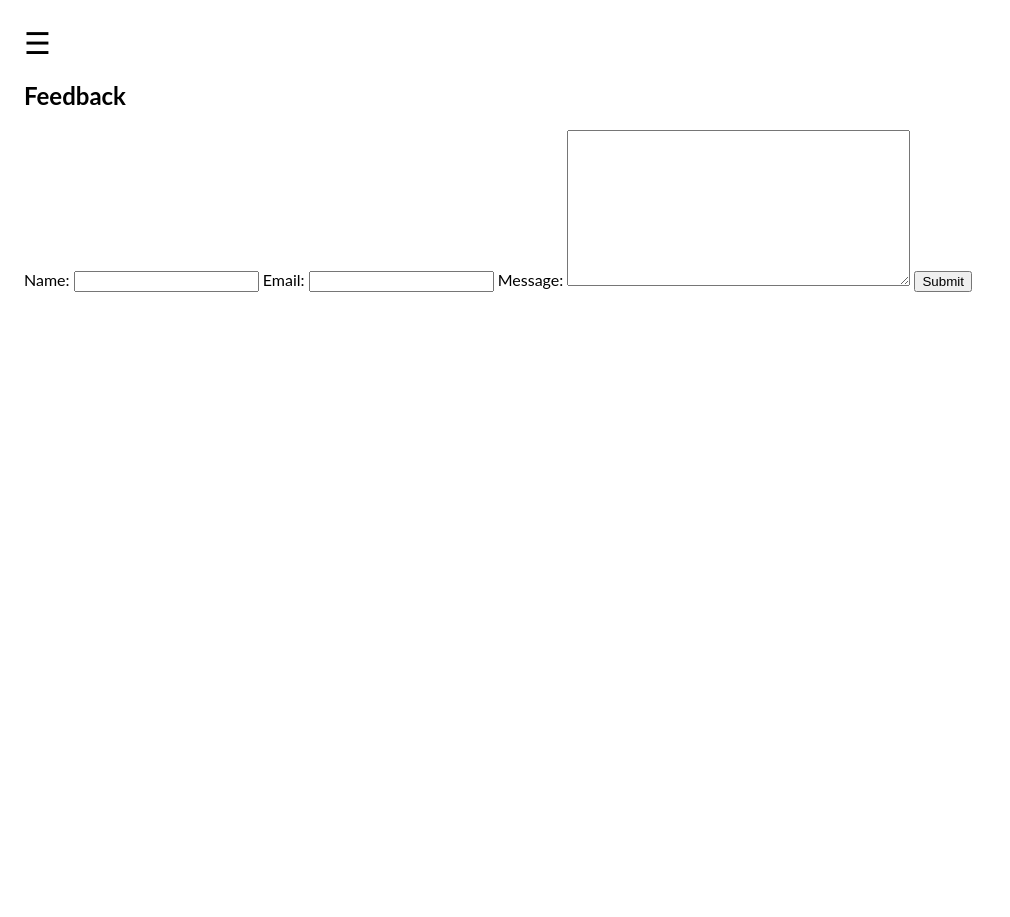
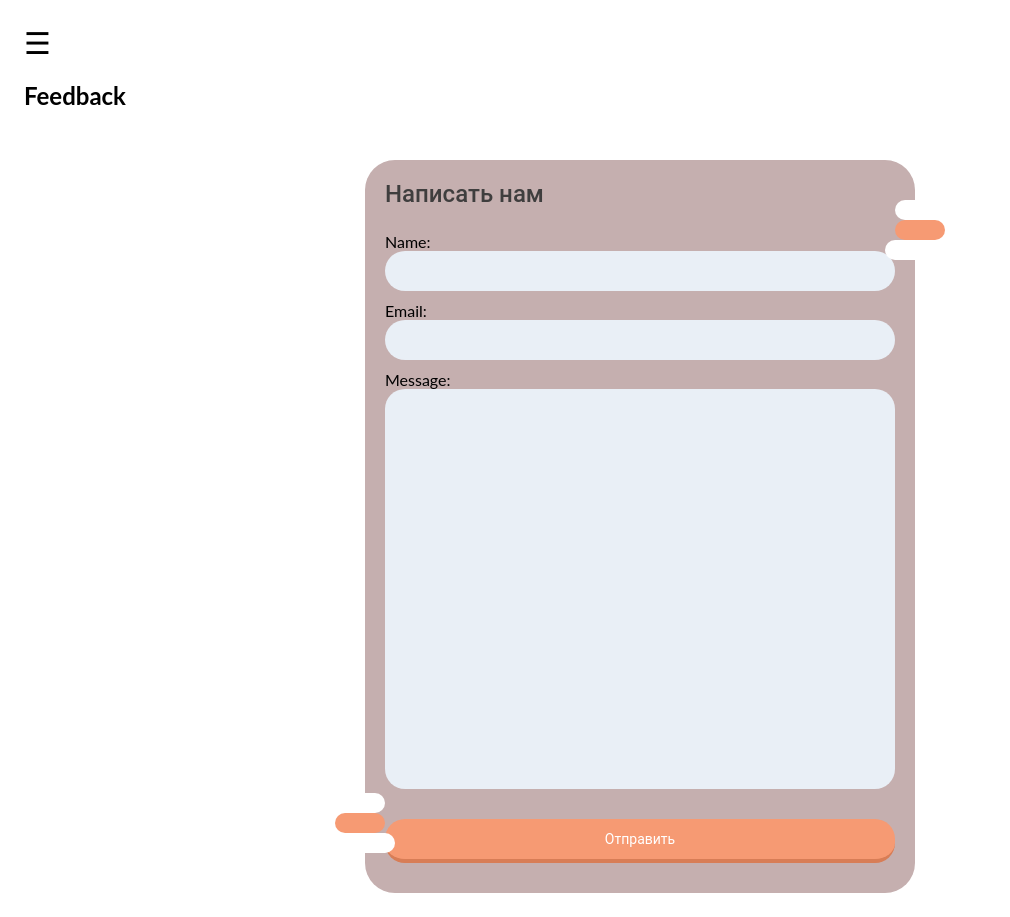
Before and after one commit to tellow-it/web_app_duo, a Django app: page /feedback/ in a window 1280 px wide. Shown: the whole page, without its empty margins (0-1010 px from the left). Before the commit the page ends 292 px from the top, so only its background shows below. Run offline with Django 4.2, Linux system fonts and the light colour scheme.

Commit message:
some fix css form

```diff
--- a/static/css/style1.css
+++ b/static/css/style.css
@@ -55,9 +55,9 @@ body {
 }
 .decor {
    position: relative;
-   max-width: 400px;
+   max-width: 550px;
    margin: 50px auto 0;
-   background: white;
+   background: #c5afaf;
    border-radius: 30px;
 }
 .form-left-decoration, .form-right-decoration {
@@ -109,7 +109,7 @@ body {
    background: white;
 }
 .form-inner {
-   padding: 50px;
+   padding: 20px;
 }
 .form-inner input, .form-inner textarea {
    display: block;
@@ -137,5 +137,5 @@ body {
    font-family: 'Roboto', sans-serif;
    font-weight: 500;
    font-size: 24px;
-   color: #707981;
+   color: #3f3e3e;
 }
--- a/templates/main/base.html
+++ b/templates/main/base.html
@@ -3,7 +3,7 @@
 <html lang="en">
 <head>
     <meta charset="UTF-8">
-    <link rel="stylesheet" href="{% static 'css/style1.css' %}">
+    <link rel="stylesheet" href="{% static 'css/style.css' %}">
     <title>{% block title %}
         {% endblock %}
     </title>
--- a/templates/main/feedback.html
+++ b/templates/main/feedback.html
@@ -16,23 +16,17 @@
 
         <span style="font-size:30px;cursor:pointer" onclick="openNav()">☰</span>
         <h2>Feedback</h2>
-        <form method="POST">
-            {% csrf_token %}
-            {{ form }}
-            <input type="submit">
+        <form method="POST" class="decor">
+            <div class="form-left-decoration"></div>
+            <div class="form-right-decoration"></div>
+            <div class="circle"></div>
+            <div class="form-inner">
+                <h3>Написать нам</h3>
+                {% csrf_token %}
+                {{ form }}
+                <input type="submit" value="Отправить">
+            </div>
         </form>
-        {#        <form action="{% url 'main:telegram_bot_send_text' %}" class="decor" method = "get">#}
-        {#            <div class="form-left-decoration"></div>#}
-        {#            <div class="form-right-decoration"></div>#}
-        {#            <div class="circle"></div>#}
-        {#            <div class="form-inner">#}
-        {#                <h3>Написать нам</h3>#}
-        {#                <input type="text" name="username" placeholder="Username" required>#}
-        {#                <input type="email" name="mail" placeholder="Email" required>#}
-        {#                <textarea placeholder="Сообщение..." name="text" rows="4" required></textarea>#}
-        {#                <input type="submit" value="Отправить">#}
-        {#            </div>#}
-        {#        </form>#}
     </div>
 
 {% endblock %}
```
Also changed, not shown: db.sqlite3.
